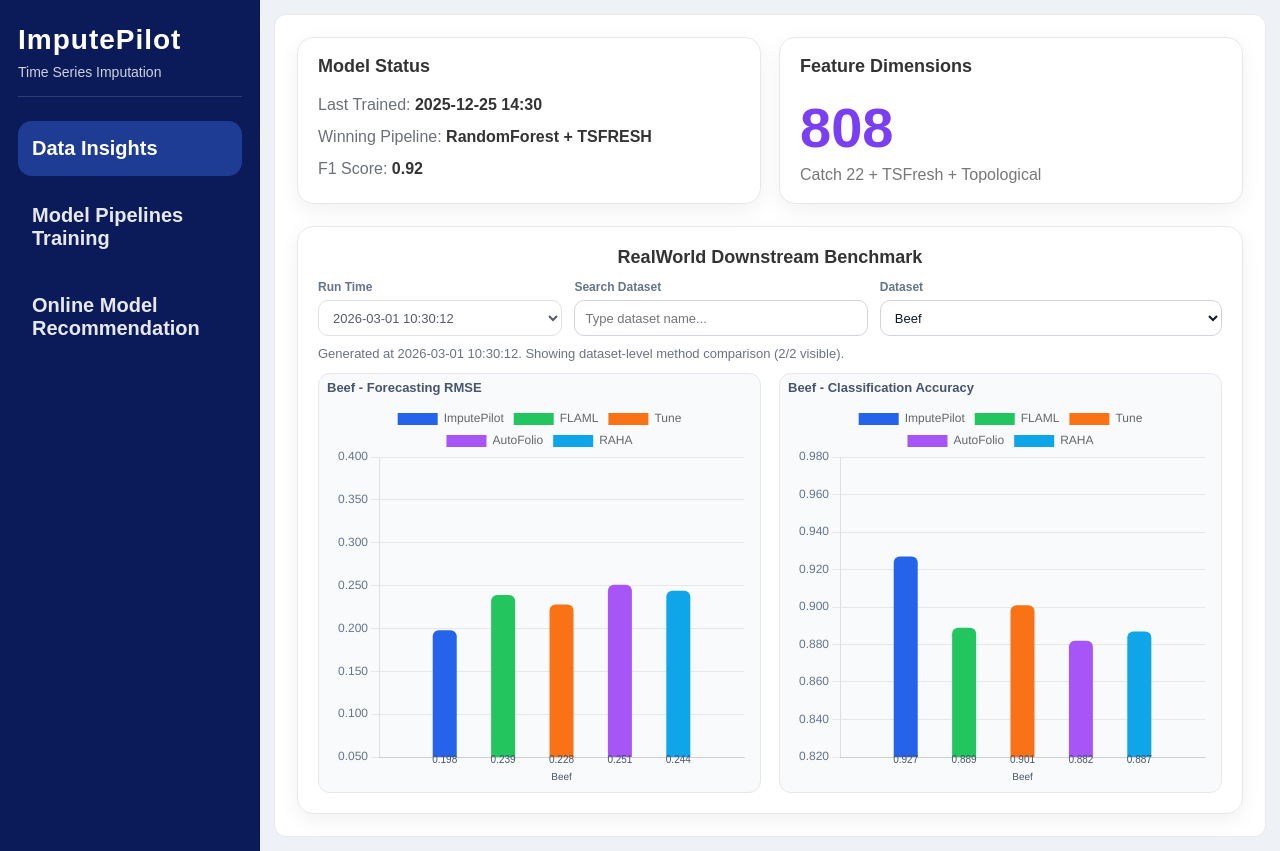
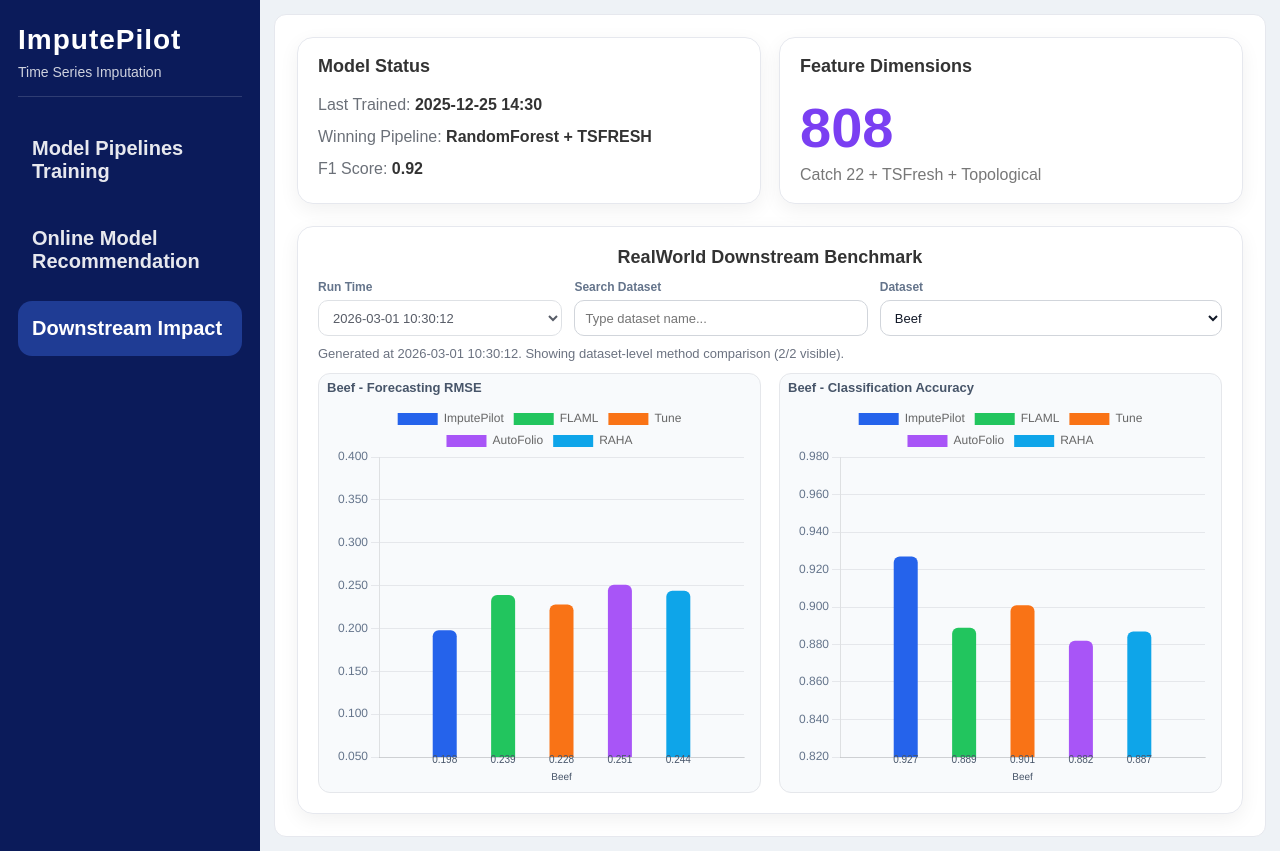
Before and after one commit to Marblue0609/ImputePilot, a Django app: template ImputePilot/demo/ImputePilot_api/templates/ImputePilot_api/ImputePilot_v3.html in a window 1280 px wide. Run offline with Django 4.2, Linux system fonts and the light colour scheme; the template is opened without the code that fills it, so the values that code supplies are empty; parts of the project's set-up code (start-up, migrations or seed data) failed here and were passed over.

Commit message:
2026-08-22 Change the order of Data Insights into the last one, and rename it as Downstream Impact

```diff
--- a/ImputePilot/demo/ImputePilot_api/templates/ImputePilot_api/ImputePilot_v3.html
+++ b/ImputePilot/demo/ImputePilot_api/templates/ImputePilot_api/ImputePilot_v3.html
@@ -28,9 +28,9 @@
         <p>Time Series Imputation</p>
       </div>
       <nav class="menu">
-        <div class="menu-item active" data-page="dashboard">Data Insights</div>
         <div class="menu-item" data-page="pipeline">Model Pipelines Training</div>
         <div class="menu-item" data-page="recommend">Online Model Recommendation</div>
+        <div class="menu-item active" data-page="dashboard">Downstream Impact</div>
       </nav>
     </div>
 
--- a/docs/index.html
+++ b/docs/index.html
@@ -28,9 +28,9 @@
         <p>Time Series Imputation</p>
       </div>
       <nav class="menu">
-        <div class="menu-item active" data-page="dashboard">Data Insights</div>
         <div class="menu-item" data-page="pipeline">Model Pipelines Training</div>
         <div class="menu-item" data-page="recommend">Online Model Recommendation</div>
+        <div class="menu-item active" data-page="dashboard">Downstream Impact</div>
       </nav>
     </div>
 
```
